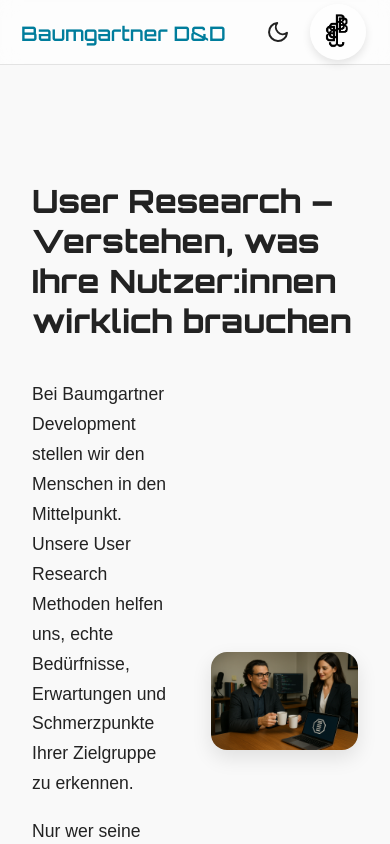
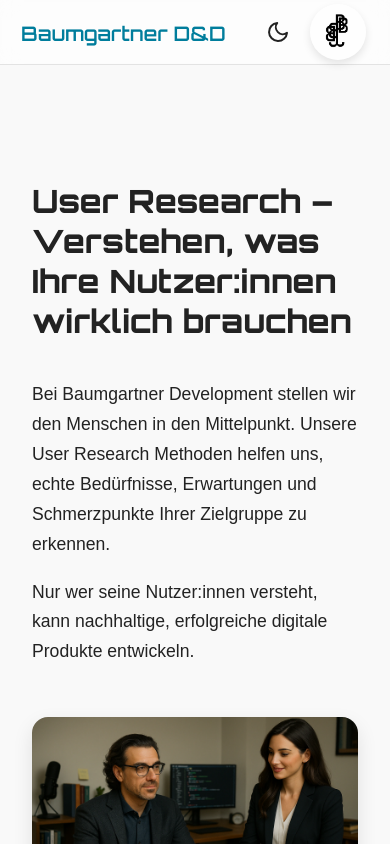
Before and after one commit to BrunoBaumgartner78/baumgartnerdevelopment, a Next.js app: page /user-research in a window 390 px wide. Shown: the top 844 px of the page. Built offline with nearby package versions, Linux system fonts and the light colour scheme.

Commit message:
Dein Commit-Text, z.B. Bugfix Logo-Pfad

```diff
--- a/src/app/components/MenuButton.jsx
+++ b/src/app/components/MenuButton.jsx
@@ -10,6 +10,7 @@ export default function MenuButton({ onClick }) {
 
   const logoSrc = isDark ? '/images/logo1.webp' : '/images/logo.webp';
 
+
   return (
     <button
       onClick={onClick}  // <-- Wichtig, dass onClick richtig benutzt wird
--- a/src/app/styles/UserResearch.module.css
+++ b/src/app/styles/UserResearch.module.css
@@ -57,3 +57,12 @@
   color: var(--accent-color);
   font-size: 1.2rem;
 }
+
+
+@media screen and (max-width: 768px) {
+
+  .intro{
+    flex-direction: column;
+  }
+
+}
```
